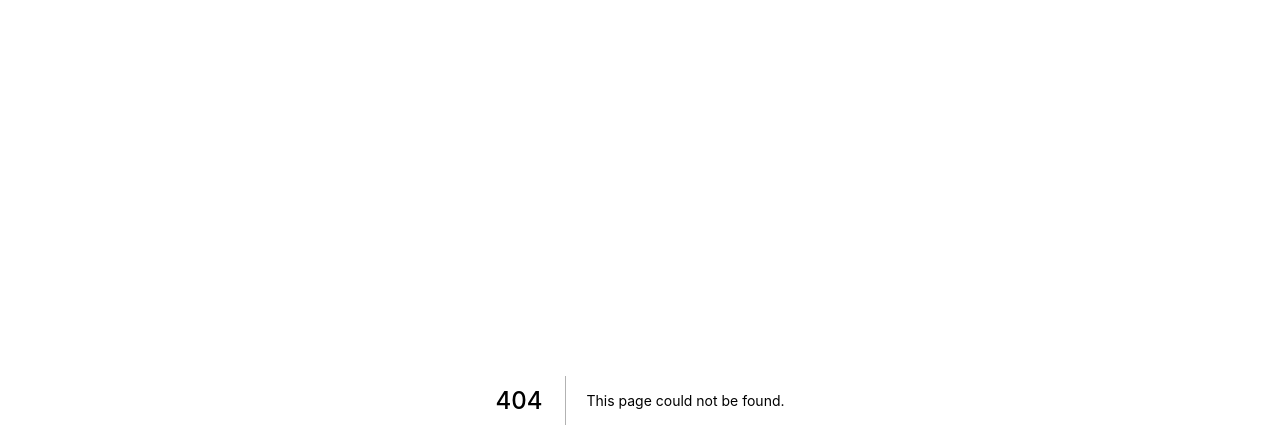
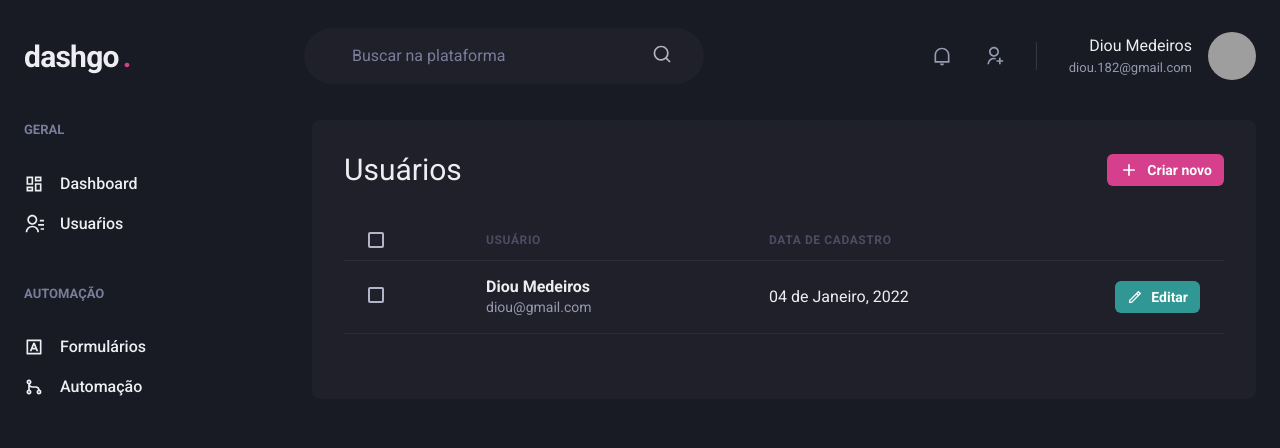
Before and after one commit to dioumedeiros-zz/dashgo, a Next.js app: page /users in a window 1280 px wide. Before the commit this address had no page. Shown: the top 448 px of the page. Built offline with nearby package versions, Linux system fonts and the light colour scheme; grey boxes are pictures that could not be loaded.

Commit message:
:sparkles: feat: Created new page users

```diff
--- /dev/null
+++ b/src/pages/users/index.tsx
@@ -0,0 +1,87 @@
+import {
+  Box,
+  Button,
+  Checkbox,
+  Flex,
+  Heading,
+  Icon,
+  Table,
+  Thead,
+  Tr,
+  Th,
+  Tbody,
+  Td,
+  Text,
+} from '@chakra-ui/react';
+import { RiAddLine, RiPencilLine } from 'react-icons/ri';
+import { Header } from '../../components/Header';
+import { Sidebar } from '../../components/Sidebar';
+
+export default function UserList() {
+  return (
+    <Box>
+      <Header />
+
+      <Flex w="100%" my="6" maxW={1480} mx="auto" px="6">
+        <Sidebar />
+        <Box flex="1" borderRadius={8} bg="gray.800" p="8">
+          <Flex mb="8" justify="space-between" align="center">
+            <Heading size="lg" fontWeight="normal">
+              Usuários
+            </Heading>
+
+            <Button
+              as="a"
+              size="sm"
+              fontSize="sm"
+              colorScheme="pink"
+              leftIcon={<Icon as={RiAddLine} fontSize={20} />}
+            >
+              Criar novo
+            </Button>
+          </Flex>
+
+          <Table colorScheme="whiteAlpha">
+            <Thead>
+              <Tr>
+                <Th px="6" color="gray.300">
+                  <Checkbox colorScheme="pink" />
+                </Th>
+                <Th>Usuário</Th>
+                <Th>Data de cadastro</Th>
+                <Th w="8"></Th>
+              </Tr>
+            </Thead>
+            <Tbody>
+              <Tr>
+                <Td px="6">
+                  <Checkbox colorScheme="pink" />
+                </Td>
+                <Td>
+                  <Box>
+                    <Text fontWeight="bold">Diou Medeiros</Text>
+                    <Text fontSize="sm" color="gray.300">
+                      diou@gmail.com
+                    </Text>
+                  </Box>
+                </Td>
+                <Td>04 de Janeiro, 2022</Td>
+                <Td>
+                  <Button
+                    as="a"
+                    size="sm"
+                    fontSize="sm"
+                    colorScheme="teal"
+                    leftIcon={<Icon as={RiPencilLine} fontSize={16} />}
+                  >
+                    Editar
+                  </Button>
+                </Td>
+              </Tr>
+            </Tbody>
+          </Table>
+        </Box>
+      </Flex>
+    </Box>
+  );
+}
```
